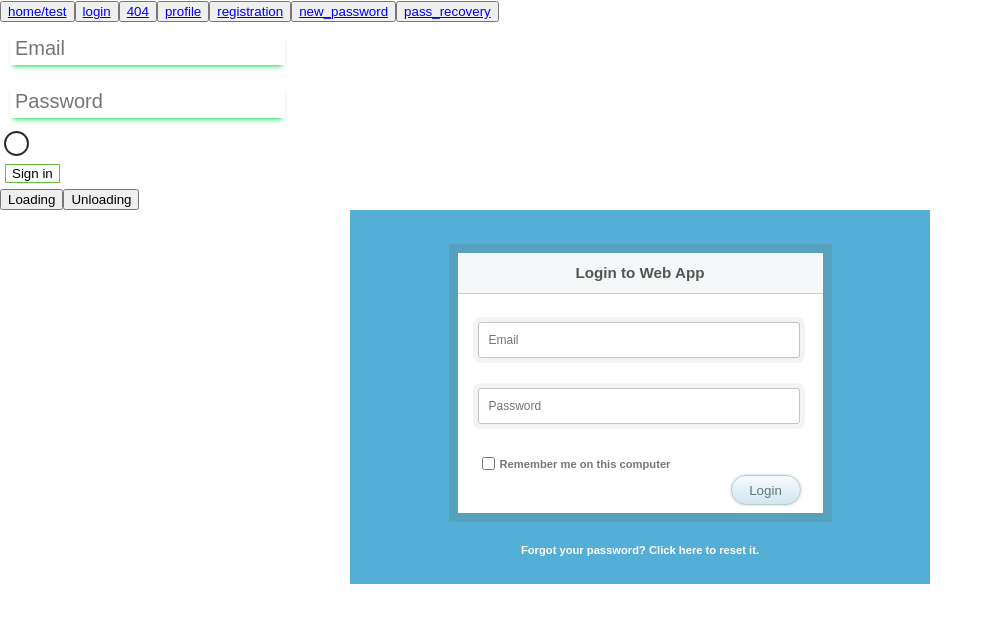
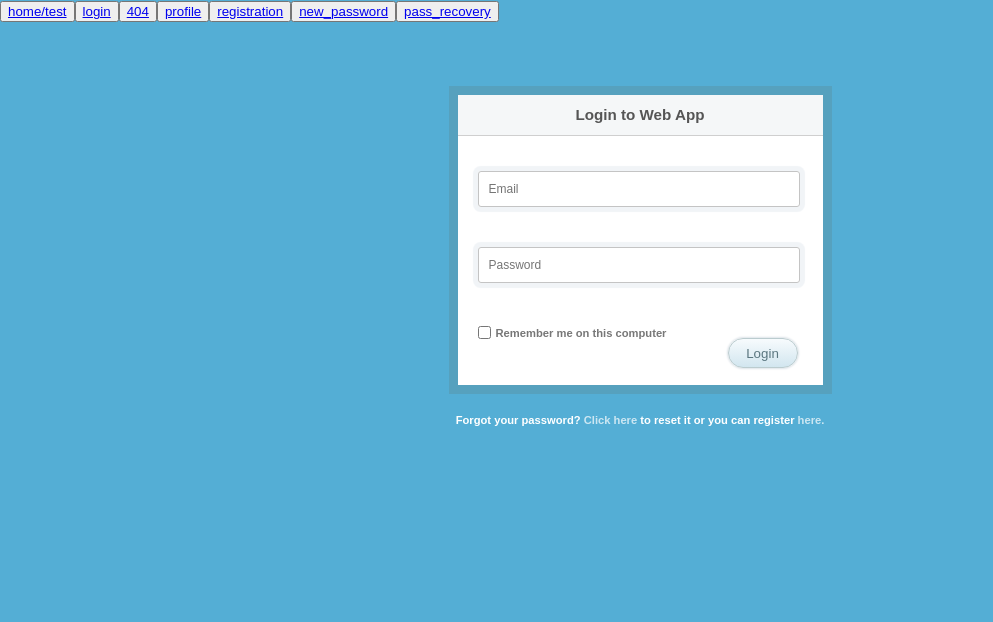
Before and after one commit to GrindezeR/card-project, a React (Create React App) app: page /#/login in a window 1280 px wide. Shown: the top 622 px of the page, without its empty margins (0-993 px from the left). Built offline with nearby package versions, Linux system fonts and the light colour scheme.

Commit message:
task/login

```diff
--- a/src/common/components/SuperCheckbox/SuperCheckbox.module.css
+++ b/src/common/components/SuperCheckbox/SuperCheckbox.module.css
@@ -1,11 +1,10 @@
 .label {
-    display: flex;
-    align-items: center;
+    /*display: flex;*/
+    /*align-items: center;*/
     cursor: pointer;
 }
 
 .spanClassName {
-    /*border: 1px solid red;*/
     font-family: Ubuntu, sans-serif;
 }
 
--- a/src/common/components/SuperCheckbox/SuperCheckbox.tsx
+++ b/src/common/components/SuperCheckbox/SuperCheckbox.tsx
@@ -7,13 +7,14 @@ type DefaultInputPropsType = DetailedHTMLProps<InputHTMLAttributes<HTMLInputElem
 type SuperCheckboxPropsType = DefaultInputPropsType & {
     onChangeChecked?: (checked: boolean) => void
     spanClassName?: string
+    labelClassName?: string
 }
 
 const SuperCheckbox: React.FC<SuperCheckboxPropsType> = (
     {
         type, // достаём и игнорируем чтоб нельзя было задать другой тип инпута
         onChange, onChangeChecked,
-        className, spanClassName,
+        className, spanClassName, labelClassName,
         children, // в эту переменную попадёт текст, типизировать не нужно так как он затипизирован в React.FC
 
         ...restProps// все остальные пропсы попадут в объект restProps
@@ -27,17 +28,19 @@ const SuperCheckbox: React.FC<SuperCheckboxPropsType> = (
         onChangeChecked && onChangeChecked(e.currentTarget.checked)
     }
 
-    const finalInputClassName = `${s.checkbox} ${className ? className : ''}`
+    const finalInputClassName = `${className ? className : s.checkbox}`
+    const finalSpanClassName = `${spanClassName ? spanClassName : s.spanClassName}`
+    const finalLabelClassName = `${labelClassName ? labelClassName : s.label}`
 
     return (
-        <label className={s.label}>
+        <label className={finalLabelClassName}>
             <input type={'checkbox'}
                    onChange={onChangeCallback}
                    className={finalInputClassName}
 
                    {...restProps} // отдаём инпуту остальные пропсы если они есть (checked например там внутри)
             />
-            {children && <span className={s.spanClassName}>{children}</span>}
+            {children && <span className={finalSpanClassName}>{children}</span>}
             {/*благодаря label нажатие на спан передастся в инпут*/}
         </label>
     )
--- a/src/common/components/loadingLine/LoadingLine.module.css
+++ b/src/common/components/loadingLine/LoadingLine.module.css
@@ -1,6 +1,7 @@
 .loadingLine {
     position: absolute;
-    top: 65px;
+    overflow: hidden;
+    top: 40px;
     left: 50%;
     transform: translate(-50%, -50%);
     width: 100%;
--- a/src/dal/api/api.ts
+++ b/src/dal/api/api.ts
@@ -9,7 +9,7 @@ const instance = axios.create({
 export const api = {
   login(data: LoginRequestType) {
     return instance.post<LoginRequestType,
-      AxiosResponse<LoginResponseType>>(`auth/login`, data)
+      AxiosResponse<LoginResponseType>>(`auth/login`, {...data})
   },
 
   register(data: RegisterRequestType) {
--- a/src/ui/App/App.css
+++ b/src/ui/App/App.css
@@ -0,0 +1,3 @@
+body {
+    background-color: #54aed5;
+}
--- a/src/ui/App/App.tsx
+++ b/src/ui/App/App.tsx
@@ -12,12 +12,11 @@ import {useDispatch, useSelector} from "react-redux";
 import {AppStoreType} from "../../bll/store";
 import {LoadingLine} from "../../common/components/loadingLine/LoadingLine";
 import {RequestStatusType} from "../../bll/appReducer";
-import {setIsLoggedInAC} from "../../bll/loginReducer";
 
 function App() {
     const loadingStatus = useSelector<AppStoreType, RequestStatusType>((state) => state.app.loadingStatus)
-    const error = useSelector<AppStoreType, string | null>((state) => state.app.error)
-    const isLoggedIn = useSelector<AppStoreType, boolean>((state) => state.loginPage.isLoggedIn)
+    // const error = useSelector<AppStoreType, string | null>((state) => state.app.error)
+    // const isLoggedIn = useSelector<AppStoreType, boolean>((state) => state.loginPage.isLoggedIn)
 
     const dispatch = useDispatch()
 
--- a/src/ui/pages/Login/Login.module.css
+++ b/src/ui/pages/Login/Login.module.css
@@ -1,19 +1,22 @@
 .loginSection {
     width: 580px;
     height: 340px;
-    background-color: #54aed5;
     border: none;
-    margin: auto;
+    margin: 10px auto;
     padding-top: 34px;
+    display: flex;
+    min-height: calc(100vh - 21px);
+    flex-direction: column;
+    position: relative;
     font-family: Arial, Helvetica, sans-serif;
 }
 
 .loginArticle {
     background-color: white;
     width: 365px;
-    height: 260px;
+    height: 290px;
     border: 9px solid #56a1be;
-    margin: auto;
+    margin: 20px auto;
 }
 
 h3 {
@@ -32,12 +35,19 @@ h3 {
 }
 
 .loginForm {
-    margin-left: 20px;
-    margin-top: 28px;
+    margin: 25px 10px;
+}
+
+.usernameWrapper,
+.passwordWrapper {
+    position: relative;
+    display: flex;
+    flex-direction: column;
 }
 
 .username,
 .password {
+    position: relative;
     width: 300px;
     border: 1px solid #c4c4c4;
     border-radius: 3px;
@@ -59,20 +69,21 @@ h3 {
 
 .checkbox {
     float: left;
+    margin-left: 10px;
 }
 
-.checkbox-remember {
+.checkboxRemember {
     width: 200px;
     float: left;
-    margin-top: 8px;
+    margin-top: 10px;
 }
 
 .submit {
     width: 70px;
     height: 30px;
     float: right;
-    margin-top: 3px;
-    margin-right: 22px;
+    margin-top: 25px;
+    margin-right: 15px;
     background: #dcebf2;
     background: -webkit-gradient(linear, left top, left bottom, from(#f7fbfd), to(#d2e6ef));
     background: -moz-linear-gradient(top, #f7fbfd, #d2e6ef);
@@ -88,8 +99,12 @@ h3 {
     box-shadow: 0 0 2px 3px #dee4e9;
 }
 
+.submit:after {
+    display: none;
+}
+
 .reset {
-    padding: 22px 0 0 0;
+    /*padding: 22px 0 0 0;*/
     text-align: center;
     font-size: .7rem;
     font-weight: bold;
@@ -99,8 +114,22 @@ h3 {
 .reset a {
     text-decoration: none;
     color: white;
+    opacity: .7;
 }
 
 .reset a:hover {
-    color: #5b7780;
+    opacity: 1;
 }
+
+.error {
+    display: inline-block;
+    position: absolute;
+    font-size: 14px;
+    text-align: center;
+    width: 100%;
+    left: 0;
+    bottom: 0;
+    padding: 5px 0;
+    color: red;
+    /*border: 1px solid red;*/
+}
--- a/src/ui/pages/Login/Login.tsx
+++ b/src/ui/pages/Login/Login.tsx
@@ -1,74 +1,87 @@
-import React, {useState} from "react";
+import React, {ChangeEvent, useState} from "react";
 import SuperInputText from "../../../common/components/SuperInputText/SuperInputText";
 import SuperCheckbox from "../../../common/components/SuperCheckbox/SuperCheckbox";
+import {useDispatch, useSelector} from "react-redux";
+import {logIn} from "../../../bll/loginReducer";
+import {AppStoreType} from "../../../bll/store";
+import {Link, Navigate} from "react-router-dom";
+import styles from './Login.module.css'
 import SuperButton from "../../../common/components/SuperButton/SuperButton";
-import {useDispatch, useSelector} from "react-redux";
-import {loginTC} from "../../../bll/loginReducer";
-import {AppStoreType} from "../../../bll/store";
-import {useNavigate} from "react-router-dom";
-import styles from './Login.module.css'
-import {setLoadingStatusAC} from "../../../bll/appReducer";
 
 export const Login = () => {
-  const [inputEmail, setInputEmail] = useState('');
-  const [inputPassword, setInputPassword] = useState('');
+    const dispatch = useDispatch();
+    const isLoggedIn = useSelector<AppStoreType, boolean>(state => state.loginPage.isLoggedIn);
+    const error = useSelector<AppStoreType, string>(state => state.loginPage.error);
+
+    const [email, setEmail] = useState('');
+    const [password, setPassword] = useState('');
     const [rememberMe, setRememberMe] = useState(false);
+    const [emailError, setEmailError] = useState('')
+    const [passwordError, setPasswordError] = useState('')
 
-  const dispatch = useDispatch()
-
-  const onSubmit = (data: any) => {
-    dispatch(loginTC({email: inputEmail, password: inputPassword, rememberMe: rememberMe}))
-    console.log(data)
-    setInputEmail('')
-    setInputPassword('')
+    const submitHandler = () => {
+        if (!email) {
+            setEmailError('Email is required!');
+        } else if (!/^[A-Z0-9._%+-]+@[A-Z0-9.-]+\.[A-Z]{2,4}$/i.test(email)) {
+            setEmailError('Invalid email address');
+        } else if (!password) {
+            setPasswordError('Password is required!')
+        } else if (password.length <= 7) {
+            setPasswordError('Invalid password');
+        } else {
+            dispatch(logIn({email, password, rememberMe}));
+        }
     }
 
-  const isLoggedIn = useSelector((state: AppStoreType) => state.loginPage.isLoggedIn)
-  const navigate = useNavigate()
-  console.log(isLoggedIn)
+    const onChangeEmailHandler = (e: ChangeEvent<HTMLInputElement>) => {
+        setEmail(e.currentTarget.value);
+        setEmailError('');
+    }
+    const onChangePasswordHandler = (e: ChangeEvent<HTMLInputElement>) => {
+        setPassword(e.currentTarget.value);
+        setPasswordError('');
+    }
 
-  // if(isLoggedIn) navigate('/')
+    if (isLoggedIn) {
+        return <Navigate to={'/profile'}/>
+    }
 
     return (
-    <div>
-      <form>
-        <SuperInputText name={'email'} type={'text'} value={inputEmail} onChangeText={setInputEmail}
-                        placeholder={'Email'}/>
-        <SuperInputText name={'password'} type={'password'} value={inputPassword} onChangeText={setInputPassword}
-                        placeholder={'Password'}/>
-        <SuperCheckbox name={'rememberMe'} checked={rememberMe} onChangeChecked={setRememberMe}/>
-        <SuperButton onClick={onSubmit}>Sign in</SuperButton>
-      </form>
-
-      <div>
-        <button onClick={() => dispatch(setLoadingStatusAC('loading'))}>Loading</button>
-        <button onClick={() => dispatch(setLoadingStatusAC('unloading'))}>Unloading</button>
-      </div>
-
-
         <section className={styles.loginSection}>
             <article className={styles.loginArticle}>
                 <h3>Login to Web App</h3>
-          <form className={styles.loginForm}>
-            <div>
-              <input className={styles.username} type="text" name="email" placeholder="Email"/>
+                <div className={styles.loginForm}>
+                    <div className={styles.usernameWrapper}>
+                        <SuperInputText onEnter={submitHandler} className={styles.username}
+                                        spanClassName={styles.error}
+                                        error={emailError}
+                                        onChange={onChangeEmailHandler}
+                                        type="text"
+                                        placeholder="Email"/>
                     </div>
-            <div>
-              <input className={styles.password} type="password" name="password" placeholder="Password"/>
+                    <div className={styles.passwordWrapper}>
+                        <SuperInputText onEnter={submitHandler}
+                                        className={styles.password}
+                                        spanClassName={styles.error}
+                                        error={passwordError || error}
+                                        onChange={onChangePasswordHandler}
+                                        type="password"
+                                        placeholder="Password"/>
                     </div>
                     <div className={styles.checkboxRemember}>
-              <input className={styles.checkbox} type="checkbox" name="rememberMe"/>
-              <label className={styles.remember} htmlFor="rememberMe">Remember me on this computer</label>
+                        <SuperCheckbox className={styles.checkbox}
+                                       spanClassName={styles.remember}
+                                       onChangeChecked={setRememberMe}>
+                            Remember me on this computer
+                        </SuperCheckbox>
                     </div>
-            <div>
-              <button className={styles.submit}>Login</button>
+                    <SuperButton onClick={submitHandler} className={styles.submit}>Login</SuperButton>
                 </div>
-          </form>
             </article>
             <div className={styles.reset}>
-          Forgot your password? <a href="#">Click here</a> to reset it.
+                Forgot your password? <Link to={`/pass_recovery`}>Click here</Link> to reset it or you can
+                register <Link to={'/registration'}>here.</Link>
             </div>
         </section>
-    </div>
     );
 }
```
Also changed, not shown: src/bll/loginReducer.ts (+27 -16 lines). Lines whose indentation alone changed are shown as unchanged.
